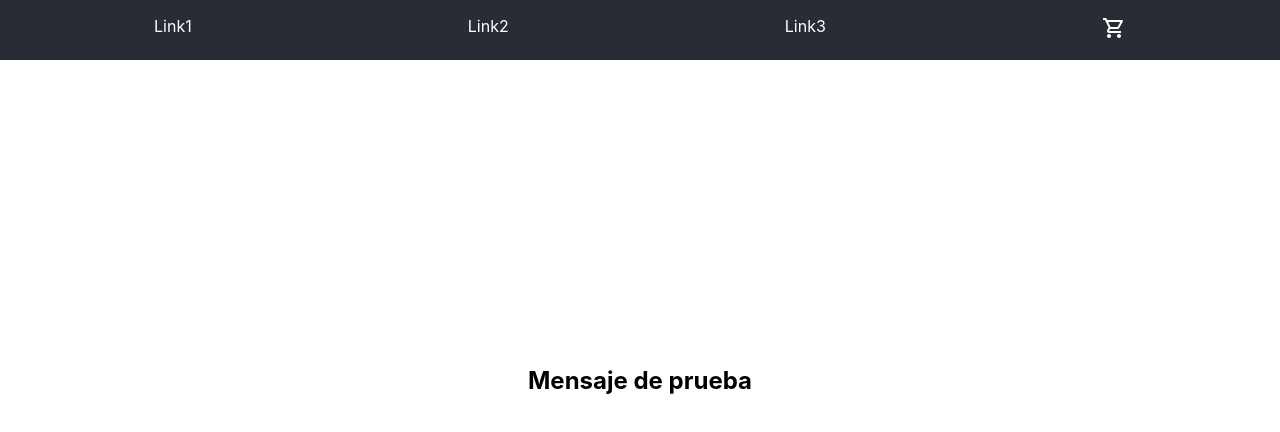
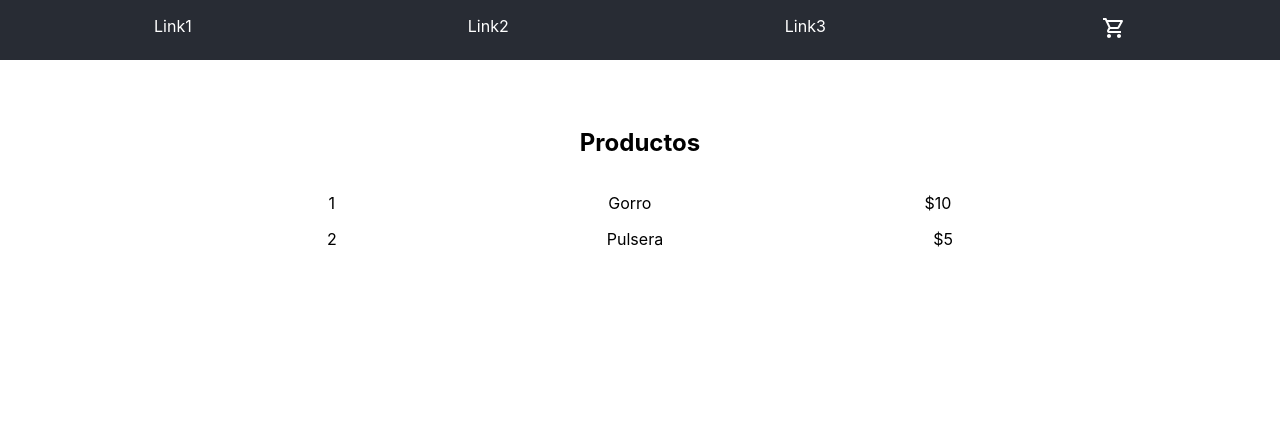
Before and after one commit to arielabaruffaldi/plantit, a React (Create React App) app: page / in a window 1280 px wide. Shown: the top 432 px of the page. Built offline with nearby package versions, Linux system fonts and the light colour scheme.

Commit message:
entrega 6

```diff
--- a/src/App.css
+++ b/src/App.css
@@ -8,9 +8,12 @@
 }
 
 
-nav ul{
+ul{
   padding: 0;
   margin: 0;
+}
+ul li{
+  list-style: none;
 }
 
 @media (prefers-reduced-motion: no-preference) {
@@ -22,7 +25,6 @@ nav ul{
 .App-header {
   background-color: #282c34;
   display: flex;
-
 }
 
 .App-link {
--- a/src/App.js
+++ b/src/App.js
@@ -9,7 +9,7 @@ function App() {
       <header className="App-header">
         <NavBar />
       </header>
-      <Home greeting="Mensaje de prueba"></Home>
+      <Home greeting="Productos"></Home>
     </div>
   );
 }
--- a/src/common/NavBar/NavBar.js
+++ b/src/common/NavBar/NavBar.js
@@ -22,10 +22,9 @@ const NavBar = () => {
   return (
     <Nav>
       <Ul>
-        {navItems.map(function (item) {
-          console.log(item)
+        {navItems.map(function (item, key) {
           return (
-            <NavLink href={item.href} text={item.text}></NavLink>
+            <NavLink href={item.href} key={key} text={item.text}></NavLink>
           );
         })}
         <Li>
--- a/src/common/NavBar/NavLink.js
+++ b/src/common/NavBar/NavLink.js
@@ -3,7 +3,6 @@ import styled from "styled-components";
 
 
 const NavLink = ({href, text}) => {
-    console.log(text)
     return(
         <Li>
             <A href={href}>{text}</A>
--- /dev/null
+++ b/src/components/ItemList/Item.js
@@ -0,0 +1,32 @@
+import React, { useEffect, useState } from 'react';
+import styled from "styled-components";
+
+const Item = ({ id, nombre, precio }) => {
+    return (
+        <Ul className="item">
+            <li>
+                {id}
+            </li>
+            <li>
+                {nombre}
+            </li>
+            <li>
+                {`$${precio}`}
+            </li>
+        </Ul>
+    )
+}
+
+export default Item;
+
+const Ul = styled.ul`
+  display: flex;
+  width: 100%;
+  justify-content: space-around;
+  margin: 1em 0;
+
+  li{
+      padding: 0 .5em;
+  }
+
+`;
--- /dev/null
+++ b/src/components/ItemList/ItemList.js
@@ -0,0 +1,37 @@
+import React, { useEffect, useState } from 'react';
+import Item from './Item';
+import styled from "styled-components";
+
+
+function getFromRemote() {
+    return new Promise((res, rej) => {
+        setTimeout(() => {
+            res([{ id: 1, nombre: "Gorro", precio: 10 }, { id: 2, nombre: "Pulsera", precio: 5 }]);
+        }, 0);
+
+    });
+}
+
+function ItemList() {
+    const [products, setProducts] = useState([]);
+    useEffect(() => {
+        getFromRemote().then(res => {
+            setProducts(res);
+        });
+    }, []);
+
+    return (
+        <Ul classList="itemList">
+            {products.map(producto => (
+                <Item id={producto.id} nombre={producto.nombre} precio={producto.precio}></Item>
+            ))}
+        </Ul>
+    )
+}
+
+
+export default ItemList;
+
+const Ul = styled.ul`
+    width: 70%
+`
--- a/src/page/Home.js
+++ b/src/page/Home.js
@@ -1,11 +1,13 @@
 import React from 'react';
 import styled from "styled-components";
+import ItemList from './../components/ItemList/ItemList'
 
 
-const Home = ({greeting}) => {
+const Home = ({ greeting }) => {
     return (
         <Section className='home'>
             <h1> {greeting} </h1>
+            <ItemList />
         </Section>
     )
 }
@@ -13,9 +15,10 @@ const Home = ({greeting}) => {
 export default Home;
 
 const Section = styled.section`
-    min-height: 80vh;
     display: flex;
+    flex-direction: column;
     justify-content: center;
     text-transform: center;
-    align-items: center
+    align-items: center;
+    padding: 3em 0;
 `
```
